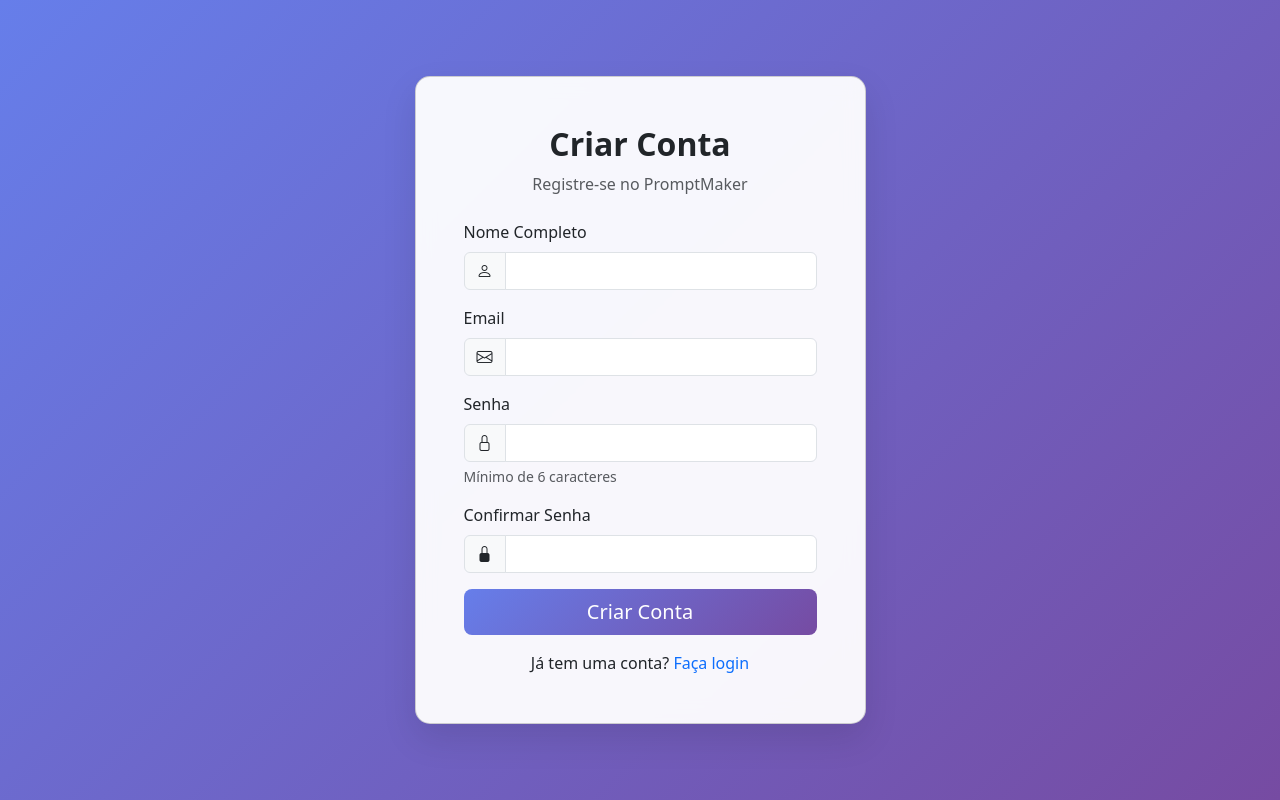
After one commit to kceyCol/prompt, a Flask app: page /registro in a window 1280 px wide. The commit adds this page. Run offline with Flask 3, Linux system fonts and the light colour scheme.

Commit message:
Add files via upload

```diff
--- a/app.py
+++ b/app.py
@@ -1,14 +1,19 @@
-from flask import Flask, render_template, request, jsonify
+from flask import Flask, render_template, request, jsonify, session, redirect, url_for, flash
 import os
 from werkzeug.utils import secure_filename
-# Removido: import fitz  # PyMuPDF
 from io import BytesIO
 import socket
+import json
+import bcrypt
+from datetime import datetime
+from functools import wraps
 
 app = Flask(__name__)
 app.config['MAX_CONTENT_LENGTH'] = 16 * 1024 * 1024  # 16MB max file size
 app.config['UPLOAD_FOLDER'] = 'uploads'
 app.config['PROMPTS_FOLDER'] = 'prompts'
+app.config['USERS_FILE'] = 'users.json'
+app.secret_key = 'sua_chave_secreta_aqui_mude_em_producao'  # Mude em produção!
 
 # Criar pasta de uploads se não existir
 if not os.path.exists(app.config['UPLOAD_FOLDER']):
@@ -30,6 +35,45 @@ PROMPTS_TIPOS = {
     'licitacoes': ['edital', 'processo', 'contrato']
 }
 
+# Funções de autenticação
+def carregar_usuarios():
+    """Carrega usuários do arquivo JSON"""
+    if os.path.exists(app.config['USERS_FILE']):
+        try:
+            with open(app.config['USERS_FILE'], 'r', encoding='utf-8') as f:
+                return json.load(f)
+        except Exception as e:
+            print(f"Erro ao carregar usuários: {e}")
+            return {}
+    return {}
+
+def salvar_usuarios(usuarios):
+    """Salva usuários no arquivo JSON"""
+    try:
+        with open(app.config['USERS_FILE'], 'w', encoding='utf-8') as f:
+            json.dump(usuarios, f, indent=2, ensure_ascii=False)
+        return True
+    except Exception as e:
+        print(f"Erro ao salvar usuários: {e}")
+        return False
+
+def hash_senha(senha):
+    """Gera hash da senha"""
+    return bcrypt.hashpw(senha.encode('utf-8'), bcrypt.gensalt()).decode('utf-8')
+
+def verificar_senha(senha, hash_senha):
+    """Verifica se a senha confere com o hash"""
+    return bcrypt.checkpw(senha.encode('utf-8'), hash_senha.encode('utf-8'))
+
+def login_required(f):
+    """Decorator para proteger rotas que requerem login"""
+    @wraps(f)
+    def decorated_function(*args, **kwargs):
+        if 'user_id' not in session:
+            return redirect(url_for('login'))
+        return f(*args, **kwargs)
+    return decorated_function
+
 def carregar_prompt(categoria, tipo):
     """Carrega o prompt de um arquivo externo"""
     caminho_arquivo = os.path.join(app.config['PROMPTS_FOLDER'], categoria, f"{tipo}.txt")
@@ -46,19 +90,119 @@ def carregar_prompt(categoria, tipo):
     # Se o arquivo não existir, retorna None
     return None
 
-# Removida função extrair_texto_pdf
+# Rotas de autenticação
+@app.route('/login', methods=['GET', 'POST'])
+def login():
+    if request.method == 'POST':
+        dados = request.get_json() if request.is_json else request.form
+        email = dados.get('email', '').strip().lower()
+        senha = dados.get('senha', '')
 
+        if not email or not senha:
+            if request.is_json:
+                return jsonify({'erro': 'Email e senha são obrigatórios'}), 400
+            flash('Email e senha são obrigatórios', 'error')
+            return render_template('login.html')
+
+        usuarios = carregar_usuarios()
+
+        if email in usuarios and verificar_senha(senha, usuarios[email]['senha']):
+            session['user_id'] = email
+            session['user_name'] = usuarios[email]['nome']
+
+            # Atualizar último login
+            usuarios[email]['ultimo_login'] = datetime.now().isoformat()
+            salvar_usuarios(usuarios)
+
+            if request.is_json:
+                return jsonify({'sucesso': True, 'redirect': url_for('index')})
+            return redirect(url_for('index'))
+        else:
+            if request.is_json:
+                return jsonify({'erro': 'Email ou senha incorretos'}), 401
+            flash('Email ou senha incorretos', 'error')
+
+    return render_template('login.html')
+
+@app.route('/registro', methods=['GET', 'POST'])
+def registro():
+    if request.method == 'POST':
+        dados = request.get_json() if request.is_json else request.form
+        nome = dados.get('nome', '').strip()
+        email = dados.get('email', '').strip().lower()
+        senha = dados.get('senha', '')
+        confirmar_senha = dados.get('confirmar_senha', '')
+
+        # Validações
+        if not all([nome, email, senha, confirmar_senha]):
+            erro = 'Todos os campos são obrigatórios'
+            if request.is_json:
+                return jsonify({'erro': erro}), 400
+            flash(erro, 'error')
+            return render_template('registro.html')
+
+        if senha != confirmar_senha:
+            erro = 'As senhas não conferem'
+            if request.is_json:
+                return jsonify({'erro': erro}), 400
+            flash(erro, 'error')
+            return render_template('registro.html')
+
+        if len(senha) < 6:
+            erro = 'A senha deve ter pelo menos 6 caracteres'
+            if request.is_json:
+                return jsonify({'erro': erro}), 400
+            flash(erro, 'error')
+            return render_template('registro.html')
+
+        usuarios = carregar_usuarios()
+
+        if email in usuarios:
+            erro = 'Este email já está cadastrado'
+            if request.is_json:
+                return jsonify({'erro': erro}), 400
+            flash(erro, 'error')
+            return render_template('registro.html')
+
+        # Criar novo usuário
+        usuarios[email] = {
+            'nome': nome,
+            'senha': hash_senha(senha),
+            'data_criacao': datetime.now().isoformat(),
+            'ultimo_login': None
+        }
+
+        if salvar_usuarios(usuarios):
+            if request.is_json:
+                return jsonify({'sucesso': True, 'mensagem': 'Usuário criado com sucesso'})
+            flash('Usuário criado com sucesso! Faça login para continuar.', 'success')
+            return redirect(url_for('login'))
+        else:
+            erro = 'Erro ao criar usuário. Tente novamente.'
+            if request.is_json:
+                return jsonify({'erro': erro}), 500
+            flash(erro, 'error')
+
+    return render_template('registro.html')
+
+@app.route('/logout')
+def logout():
+    session.clear()
+    flash('Logout realizado com sucesso!', 'success')
+    return redirect(url_for('login'))
+
+# Rotas principais (protegidas)
 @app.route('/')
+@login_required
 def index():
-    return render_template('index.html')
-
-# Removida rota /upload_pdf
+    return render_template('index.html', user_name=session.get('user_name'))
 
 @app.route('/gerar_prompt', methods=['POST'])
+@login_required
 def gerar_prompt():
     dados = request.json
-    categoria = dados.get('categoria', 'medicina')  # Alterado para 'medicina' como padrão
-    tipo = dados.get('tipo', 'artigo_cientifico')  # Alterado para 'artigo_cientifico' como padrão
+    categoria = dados.get('categoria', 'medicina')
+    tipo = dados.get('tipo', 'artigo_cientifico')
 
     # Tenta carregar o prompt do arquivo externo
     prompt_base = carregar_prompt(categoria, tipo)
@@ -73,10 +217,12 @@ def gerar_prompt():
     return jsonify({'prompt': prompt_gerado})
 
 @app.route('/config')
+@login_required
 def config():
-    return render_template('config.html')
+    return render_template('config.html', user_name=session.get('user_name'))
 
 @app.route('/api/prompts/<categoria>')
+@login_required
 def listar_prompts(categoria):
     """Lista todos os prompts disponíveis para uma categoria"""
     if categoria not in PROMPTS_TIPOS:
@@ -95,6 +241,7 @@ def listar_prompts(categoria):
     return jsonify({'prompts': prompts})
 
 @app.route('/api/prompt/<categoria>/<tipo>')
+@login_required
 def obter_prompt(categoria, tipo):
     """Obtém o conteúdo de um prompt específico"""
     if categoria not in PROMPTS_TIPOS or tipo not in PROMPTS_TIPOS[categoria]:
@@ -107,6 +254,7 @@ def obter_prompt(categoria, tipo):
     return jsonify({'conteudo': conteudo})
 
 @app.route('/api/prompt/<categoria>/<tipo>', methods=['POST'])
+@login_required
 def salvar_prompt(categoria, tipo):
     """Salva o conteúdo de um prompt"""
     if categoria not in PROMPTS_TIPOS or tipo not in PROMPTS_TIPOS[categoria]:
@@ -129,6 +277,7 @@ def salvar_prompt(categoria, tipo):
         return jsonify({'erro': f'Erro ao salvar prompt: {str(e)}'}), 500
 
 @app.route('/api/server-info')
+@login_required
 def server_info():
     """Retorna informações do servidor"""
     try:
--- a/requirements.txt
+++ b/requirements.txt
@@ -1,3 +1,5 @@
 Flask==2.3.3
 Werkzeug==2.3.7
 gunicorn
+bcrypt==4.0.1
+Flask-Session==0.5.0
--- /dev/null
+++ b/templates/registro.html
@@ -0,0 +1,145 @@
+<!DOCTYPE html>
+<html lang="pt-BR">
+<head>
+    <meta charset="UTF-8">
+    <meta name="viewport" content="width=device-width, initial-scale=1.0">
+    <title>Registro - PromptMaker</title>
+    <link href="https://cdn.jsdelivr.net/npm/bootstrap@5.3.0-alpha1/dist/css/bootstrap.min.css" rel="stylesheet">
+    <link rel="stylesheet" href="https://cdn.jsdelivr.net/npm/bootstrap-icons@1.10.3/font/bootstrap-icons.css">
+    <style>
+        body {
+            background: linear-gradient(135deg, #667eea 0%, #764ba2 100%);
+            min-height: 100vh;
+            display: flex;
+            align-items: center;
+        }
+        .login-card {
+            background: rgba(255, 255, 255, 0.95);
+            backdrop-filter: blur(10px);
+            border-radius: 15px;
+            box-shadow: 0 15px 35px rgba(0, 0, 0, 0.1);
+        }
+        .btn-primary {
+            background: linear-gradient(135deg, #667eea 0%, #764ba2 100%);
+            border: none;
+        }
+        .btn-primary:hover {
+            background: linear-gradient(135deg, #5a6fd8 0%, #6a4190 100%);
+            transform: translateY(-2px);
+        }
+    </style>
+</head>
+<body>
+    <div class="container">
+        <div class="row justify-content-center">
+            <div class="col-md-6 col-lg-5">
+                <div class="card login-card">
+                    <div class="card-body p-5">
+                        <div class="text-center mb-4">
+                            <h2 class="fw-bold">Criar Conta</h2>
+                            <p class="text-muted">Registre-se no PromptMaker</p>
+                        </div>
+
+                        {% with messages = get_flashed_messages(with_categories=true) %}
+                            {% if messages %}
+                                {% for category, message in messages %}
+                                    <div class="alert alert-{{ 'danger' if category == 'error' else 'success' }} alert-dismissible fade show" role="alert">
+                                        {{ message }}
+                                        <button type="button" class="btn-close" data-bs-dismiss="alert"></button>
+                                    </div>
+                                {% endfor %}
+                            {% endif %}
+                        {% endwith %}
+
+                        <form id="registroForm">
+                            <div class="mb-3">
+                                <label for="nome" class="form-label">Nome Completo</label>
+                                <div class="input-group">
+                                    <span class="input-group-text"><i class="bi bi-person"></i></span>
+                                    <input type="text" class="form-control" id="nome" name="nome" required>
+                                </div>
+                            </div>
+
+                            <div class="mb-3">
+                                <label for="email" class="form-label">Email</label>
+                                <div class="input-group">
+                                    <span class="input-group-text"><i class="bi bi-envelope"></i></span>
+                                    <input type="email" class="form-control" id="email" name="email" required>
+                                </div>
+                            </div>
+
+                            <div class="mb-3">
+                                <label for="senha" class="form-label">Senha</label>
+                                <div class="input-group">
+                                    <span class="input-group-text"><i class="bi bi-lock"></i></span>
+                                    <input type="password" class="form-control" id="senha" name="senha" minlength="6" required>
+                                </div>
+                                <div class="form-text">Mínimo de 6 caracteres</div>
+                            </div>
+
+                            <div class="mb-3">
+                                <label for="confirmar_senha" class="form-label">Confirmar Senha</label>
+                                <div class="input-group">
+                                    <span class="input-group-text"><i class="bi bi-lock-fill"></i></span>
+                                    <input type="password" class="form-control" id="confirmar_senha" name="confirmar_senha" required>
+                                </div>
+                            </div>
+
+                            <div class="d-grid mb-3">
+                                <button type="submit" class="btn btn-primary btn-lg">Criar Conta</button>
+                            </div>
+                        </form>
+
+                        <div class="text-center">
+                            <p class="mb-0">Já tem uma conta? <a href="{{ url_for('login') }}" class="text-decoration-none">Faça login</a></p>
+                        </div>
+                    </div>
+                </div>
+            </div>
+        </div>
+    </div>
+
+    <script src="https://cdn.jsdelivr.net/npm/bootstrap@5.3.0-alpha1/dist/js/bootstrap.bundle.min.js"></script>
+    <script>
+        document.getElementById('registroForm').addEventListener('submit', async function(e) {
+            e.preventDefault();
+
+            const formData = new FormData(this);
+            const dados = {
+                nome: formData.get('nome'),
+                email: formData.get('email'),
+                senha: formData.get('senha'),
+                confirmar_senha: formData.get('confirmar_senha')
+            };
+
+            // Validação no frontend
+            if (dados.senha !== dados.confirmar_senha) {
+                alert('As senhas não conferem');
+                return;
+            }
+
+            try {
+                const response = await fetch('/registro', {
+                    method: 'POST',
+                    headers: {
+                        'Content-Type': 'application/json'
+                    },
+                    body: JSON.stringify(dados)
+                });
+
+                const resultado = await response.json();
+
+                if (resultado.sucesso) {
+                    alert(resultado.mensagem);
+                    window.location.href = '/login';
+                } else {
+                    alert(resultado.erro || 'Erro ao criar conta');
+                }
+            } catch (error) {
+                console.error('Erro:', error);
+                alert('Erro ao criar conta. Tente novamente.');
+            }
+        });
+    </script>
+</body>
+</html>
```
Also changed, not shown: templates/index.html (+18 -19 lines), templates/login.html (added, +119 -0 lines), users.json (added, +8 -0 lines).
